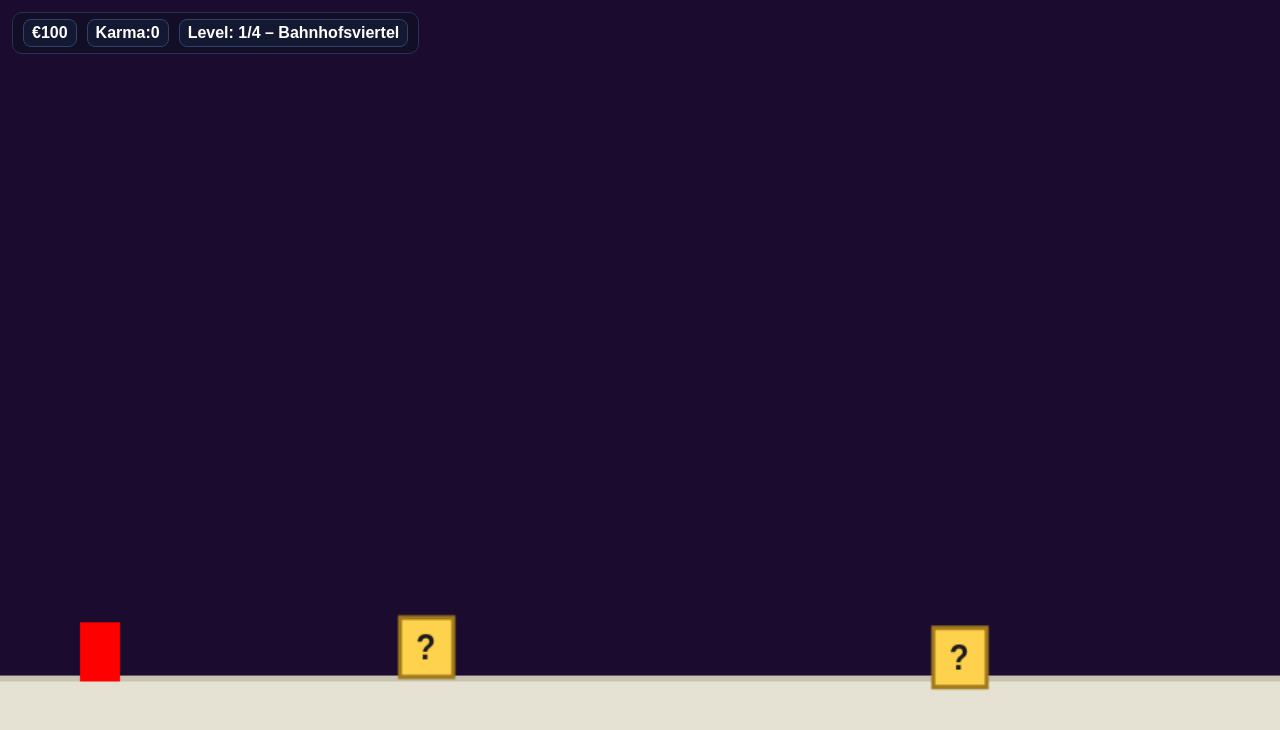
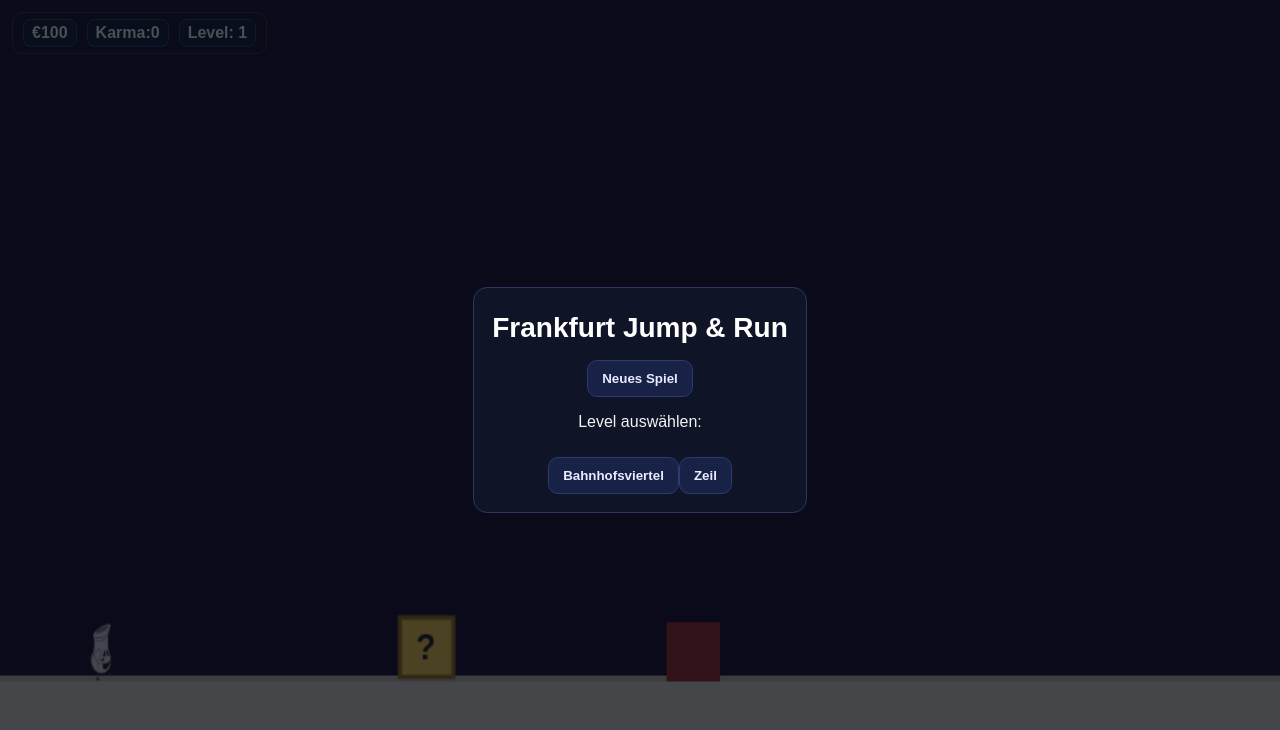
Before and after one commit to Tarikson594/069, a plain HTML site: page index.html in a window 1280 px wide. Drawn offline with Linux system fonts and the light colour scheme.

Commit message:
Add files via upload
Schwierigkeit erhöht, mehr variablen

```diff
--- a/index.html
+++ b/index.html
@@ -3,7 +3,7 @@
 <head>
   <meta charset="utf-8" />
   <meta name="viewport" content="width=device-width, initial-scale=1, maximum-scale=1, user-scalable=no, viewport-fit=cover" />
-  <title>Frankfurt Jump & Run – Iteration 6.1 (Level-Hintergründe)</title>
+  <title>Frankfurt Jump & Run – Iteration 6.3 (Hindernisse, Animation, Minispiele, Menü)</title>
   <style>
     body,html{margin:0;padding:0;height:100%;background:#0b0d14;color:#fff;font-family:sans-serif}
     canvas{display:block;width:100%;height:100%;}
@@ -36,6 +36,14 @@
     <div class="content" id="dlgText"></div>
     <div class="choices" id="dlgChoices"></div>
   </div>
+  <div id="menuOL" class="overlay" style="display:flex">
+    <div class="panel">
+      <h1>Frankfurt Jump & Run</h1>
+      <button class="btn" id="btnNew">Neues Spiel</button>
+      <p>Level auswählen:</p>
+      <div id="levelSelect"></div>
+    </div>
+  </div>
   <div id="endOL" class="overlay">
     <div class="panel">
       <h1 id="endTitle">Level geschafft 🎉</h1>
@@ -55,6 +63,7 @@
   const dialog=document.getElementById('dialog');
   const dlgText=document.getElementById('dlgText');
   const dlgChoices=document.getElementById('dlgChoices');
+  const menuOL=document.getElementById('menuOL');
   const endOL=document.getElementById('endOL');
   const endTitle=document.getElementById('endTitle');
   const endSummary=document.getElementById('endSummary');
@@ -64,7 +73,10 @@
 
   btnRestart.onclick=()=>location.reload();
 
-  const player={x:60,y:0,w:30,h:40,vx:0,vy:0,onGround:false,money:100,karma:0};
+  const sprite1=new Image();sprite1.src='img/sprite1.png';
+  const sprite2=new Image();sprite2.src='img/sprite2.png';
+
+  const player={x:60,y:0,w:30,h:40,vx:0,vy:0,onGround:false,money:100,karma:0,frame:0,frameTime:0};
   let cameraX=0;
   let gameEnded=false;
   let startTime=Date.now();
@@ -72,98 +84,88 @@
 
   const levels=[
     {name:'Bahnhofsviertel',bg:'#1b0c2f',plats:[{x:0,y:460,w:1200,h:120},{x:1300,y:460,w:900,h:120}],
-     triggers:[
-       {id:'beggar',x:300,text:'„4 € nach Gießen… ehrlich!“',choices:[{label:'4 € geben',fn:()=>{money(-4);karma(+1);}},{label:'Ablehnen',fn:()=>karma(-1)}]},
-       {id:'dealer',x:700,text:'Dealer: „Willst du was kaufen? (20 €)“',choices:[{label:'Kaufen',fn:()=>{money(-20);karma(-2);}},{label:'Nein danke',fn:()=>{}}]},
-       {id:'taxi',x:1100,text:'Taxifahrer: „Kurzfahrt für 20 €?“',choices:[{label:'Einsteigen',fn:()=>money(-20)},{label:'Weiterlaufen',fn:()=>{}}]},
-       {id:'club',x:1500,text:'Club-Promoter: „Techno-Event, Eintritt 15 €“',choices:[{label:'Rein da',fn:()=>money(-15)},{label:'Ablehnen',fn:()=>{}}]}
-     ]},
+     triggers:[{id:'beggar',x:300,text:'„4 € nach Gießen… ehrlich!“',choices:[{label:'4 € geben',fn:()=>{money(-4);karma(+1);}},{label:'Ablehnen',fn:()=>karma(-1)}]}],
+     obstacles:[{x:500,y:420,w:40,h:40}]},
     {name:'Zeil',bg:'#cce7ff',plats:[{x:0,y:460,w:1200,h:120},{x:1300,y:460,w:900,h:120}],
-     triggers:[
-       {id:'shopping',x:350,text:'Kollege: „Shopping, nur ein Shirt für 50 €?“',choices:[{label:'Kaufen',fn:()=>money(-50)},{label:'Nein',fn:()=>{}}]},
-       {id:'flyer',x:700,text:'Flyer-Verteiler: „Bitte unterschreiben!“',choices:[{label:'Unterschreiben',fn:()=>karma(+1)},{label:'Ignorieren',fn:()=>karma(-1)}]},
-       {id:'musician',x:1100,text:'Straßenmusiker: „Spende 2 €?“',choices:[{label:'Spenden',fn:()=>money(-2)},{label:'Vorbeigehen',fn:()=>{}}]},
-       {id:'handy',x:1500,text:'Handyshop: „Neues Handy für 400 €?“',choices:[{label:'Kaufen (Game Over)',fn:()=>{money(-400);endGame(true);}},{label:'Nein',fn:()=>{}}]}
-     ]},
-    {name:'Bornheim',bg:'#d9f0c7',plats:[{x:0,y:460,w:1200,h:120},{x:1300,y:460,w:900,h:120}],
-     triggers:[
-       {id:'aepler',x:350,text:'Nachbar: „Komm auf einen Äppler (5 €)“',choices:[{label:'Ja',fn:()=>money(-5)},{label:'Nein',fn:()=>{}}]},
-       {id:'flohmarkt',x:700,text:'Flohmarkt: „Schallplatte für 10 €?“',choices:[{label:'Kaufen',fn:()=>money(-10)},{label:'Weitergehen',fn:()=>{}}]},
-       {id:'hund',x:1100,text:'Hundebesitzer: „Kannst du auf Bello aufpassen?“',choices:[{label:'Ja',fn:()=>karma(+1)},{label:'Nein',fn:()=>karma(-1)}]},
-       {id:'kneipe',x:1500,text:'Kneipenwirt: „Happy Hour! (8 €)“',choices:[{label:'Mitmachen',fn:()=>money(-8)},{label:'Weiter',fn:()=>{}}]}
-     ]},
-    {name:'Mainufer',bg:'#99d9f2',plats:[{x:0,y:460,w:1200,h:120},{x:1300,y:460,w:900,h:120}],
-     triggers:[
-       {id:'jogger',x:350,text:'Jogger: „Spende für den Laufverein?“',choices:[{label:'Spenden 5 €',fn:()=>{money(-5);karma(+1)}},{label:'Nein',fn:()=>{}}]},
-       {id:'biergarten',x:700,text:'Biergarten: „Radler 8 €?“',choices:[{label:'Ja',fn:()=>money(-8)},{label:'Nein',fn:()=>{}}]},
-       {id:'strassenfest',x:1100,text:'Straßenfest: „Eintritt 10 €“',choices:[{label:'Mitmachen',fn:()=>{money(-10);karma(+1)}},{label:'Nein',fn:()=>{}}]},
-       {id:'tourist',x:1500,text:'Touristen: „Kannst du ein Foto machen?“',choices:[{label:'Ja',fn:()=>karma(+1)},{label:'Ignorieren',fn:()=>karma(-1)}]}
-     ]}
+     triggers:[{id:'musician',x:700,text:'Straßenmusiker: Quicktime Event! SPACE drücken',minigame:'musician'}],
+     obstacles:[{x:600,y:420,w:60,h:40}]}
   ];
-
-  function loadLevel(i){
-    currentLevel=i;gameEnded=false;cameraX=0;
-    player.x=60;player.y=world.groundY-56;player.vx=0;player.vy=0;
-    fired.clear();
-    hudLevel.textContent='Level: '+(i+1)+'/'+levels.length+' – '+levels[i].name;
-  }
 
   const world={width:2200,height:canvas.height,groundY:460};
   const fired=new Set();
   let dialogOpen=false;
+  let minigame=null;let minigameProgress=0;let minigameEnd=0;
 
-  function openDialog(tr){dialogOpen=true;dialog.style.display='block';dlgText.textContent=tr.text;dlgChoices.innerHTML='';tr.choices.forEach(ch=>{const b=document.createElement('button');b.textContent=ch.label;b.onclick=()=>{ch.fn();fired.add(tr.id);closeDialog();};dlgChoices.appendChild(b);});}
+  function openDialog(tr){
+    if(tr.minigame){startMinigame(tr.minigame);fired.add(tr.id);return;}
+    dialogOpen=true;dialog.style.display='block';dlgText.textContent=tr.text;dlgChoices.innerHTML='';
+    tr.choices.forEach(ch=>{const b=document.createElement('button');b.textContent=ch.label;b.onclick=()=>{ch.fn();fired.add(tr.id);closeDialog();};dlgChoices.appendChild(b);});
+  }
   function closeDialog(){dialog.style.display='none';dialogOpen=false;}
 
+  function startMinigame(type){
+    if(type==='musician'){
+      minigame='musician';minigameProgress=0;minigameEnd=Date.now()+3000;
+    }
+  }
+
   const GRAVITY=1800,MOVE=260,JUMP=-620;const keys=new Set();
-  addEventListener('keydown',e=>{keys.add(e.key.toLowerCase());});
+  addEventListener('keydown',e=>{
+    keys.add(e.key.toLowerCase());
+    if(minigame==='musician'&&e.key.toLowerCase()===' '){minigameProgress++;}
+  });
   addEventListener('keyup',e=>keys.delete(e.key.toLowerCase()));
 
   function aabb(a,b){return a.x<b.x+b.w&&a.x+a.w>b.x&&a.y<b.y+b.h&&a.y+a.h>b.y;}
   function money(d){player.money=Math.max(0,player.money+d);hudMoney.textContent='€'+player.money;}
   function karma(d){player.karma+=d;hudKarma.textContent='Karma:'+player.karma;}
 
-  function endGame(force){
-    if(force){endTitle.textContent='Game Over';btnNext.style.display='none';endOL.style.display='flex';}
-  }
-
   function update(dt,t){
     if(gameEnded)return;
+    if(minigame){
+      if(Date.now()>minigameEnd){
+        if(minigameProgress>=3){karma(+2);}else{money(-5);}
+        minigame=null;
+      }
+      return;
+    }
     let move=0;if(keys.has('a')||keys.has('arrowleft'))move-=1;if(keys.has('d')||keys.has('arrowright'))move+=1;player.vx=move*MOVE;
     const jump=keys.has(' ')||keys.has('w')||keys.has('arrowup');if(jump&&player.onGround){player.vy=JUMP;player.onGround=false;}
     player.vy+=GRAVITY*dt;player.x+=player.vx*dt;player.y+=player.vy*dt;
 
     player.onGround=false;for(const p of levels[currentLevel].plats){if(aabb(player,p)){const prevY=player.y-player.vy*dt;if(prevY+player.h<=p.y+4){player.y=p.y-player.h;player.vy=0;player.onGround=true;}else{if(player.x+player.w/2<p.x+p.w/2)player.x=p.x-player.w;else player.x=p.x+p.w;player.vx=0;}}}
+    for(const ob of levels[currentLevel].obstacles){if(aabb(player,ob)){money(-5);player.x-=20;}}
 
     player.x=Math.max(0,Math.min(world.width-player.w,player.x));
     const lead=120*Math.sign(player.vx);const targetCam=Math.max(0,Math.min(world.width-canvas.width,player.x-canvas.width/2+lead));cameraX+=(targetCam-cameraX)*0.12;
 
     if(!dialogOpen){for(const tr of levels[currentLevel].triggers){if(fired.has(tr.id))continue;const bx=tr.x,by=world.groundY-40;if(aabb(player,{x:bx,y:by,w:40,h:40})){openDialog(tr);break;}}}
-    if(player.x>world.width-80&&!gameEnded){
-      gameEnded=true;
-      const timeTaken=Math.round((Date.now()-startTime)/1000);
-      const score=player.money+(player.karma*10)-timeTaken;
-      endSummary.textContent=`Geld: €${player.money} · Karma ${player.karma} · Zeit ${timeTaken}s · Score ${score}`;
-      let scores=JSON.parse(localStorage.getItem('scores')||'[]');
-      scores.push({money:player.money,karma:player.karma,time:timeTaken,score:score,level:levels[currentLevel].name});
-      if(scores.length>10) scores=scores.slice(-10);
-      scores.sort((a,b)=>b.score-a.score);
-      localStorage.setItem('scores',JSON.stringify(scores));
-      highscores.innerHTML=scores.map(s=>`<li>${s.level}: €${s.money} · Karma ${s.karma} · ${s.time}s · Score ${s.score}</li>`).join('');
-      if(currentLevel<levels.length-1){endTitle.textContent='Level geschafft 🎉';btnNext.style.display='inline-block';btnNext.onclick=()=>{endOL.style.display='none';loadLevel(currentLevel+1);};}else{endTitle.textContent='Alle Levels geschafft 🎉';btnNext.style.display='none';}
-      endOL.style.display='flex';
-    }
+    if(player.x>world.width-80&&!gameEnded){endLevel();}
+
+    if(move!==0){player.frameTime+=dt;if(player.frameTime>0.2){player.frame=(player.frame+1)%2;player.frameTime=0;}}else{player.frame=0;}
+  }
+
+  function endLevel(){
+    gameEnded=true;const timeTaken=Math.round((Date.now()-startTime)/1000);
+    const score=player.money+(player.karma*10)-timeTaken;
+    endSummary.textContent=`Geld: €${player.money} · Karma ${player.karma} · Zeit ${timeTaken}s · Score ${score}`;
+    endOL.style.display='flex';
   }
 
   function drawPlatforms(){for(const p of levels[currentLevel].plats){ctx.fillStyle='#e6e2d3';ctx.fillRect(p.x-cameraX,p.y,p.w,p.h);ctx.fillStyle='#c9c3b1';ctx.fillRect(p.x-cameraX,p.y-4,p.w,4);}}
-  function drawPlayer(){ctx.fillStyle='red';ctx.fillRect(player.x-cameraX,player.y,player.w,player.h);}
+  function drawObstacles(){for(const ob of levels[currentLevel].obstacles){ctx.fillStyle='brown';ctx.fillRect(ob.x-cameraX,ob.y,ob.w,ob.h);}}
+  function drawPlayer(){const img=(player.frame===0?sprite1:sprite2);ctx.drawImage(img,player.x-cameraX,player.y,player.w,player.h);}
   function drawEventBlocks(t){for(const tr of levels[currentLevel].triggers){if(fired.has(tr.id))continue;const bx=tr.x-cameraX,by=world.groundY-40;const bob=Math.sin(t/420+tr.x)*4;ctx.fillStyle='#ffd24d';ctx.strokeStyle='#a07a1b';ctx.lineWidth=3;ctx.fillRect(bx,by+bob,40,40);ctx.strokeRect(bx,by+bob,40,40);ctx.fillStyle='#1b1b1b';ctx.font='bold 24px sans-serif';ctx.fillText('?',bx+12,by+28+bob);}}
 
-  function render(ts){ctx.clearRect(0,0,canvas.width,canvas.height);ctx.fillStyle=levels[currentLevel].bg;ctx.fillRect(0,0,canvas.width,canvas.height);drawPlatforms();drawEventBlocks(ts||0);drawPlayer();}
+  function render(ts){ctx.clearRect(0,0,canvas.width,canvas.height);ctx.fillStyle=levels[currentLevel].bg;ctx.fillRect(0,0,canvas.width,canvas.height);drawPlatforms();drawObstacles();drawEventBlocks(ts||0);drawPlayer();if(minigame==='musician'){ctx.fillStyle='white';ctx.fillText('Drücke SPACE schnell! '+minigameProgress+'/3',canvas.width/2-80,50);}}
 
   let last=0;function loop(ts){const dt=Math.min(0.033,(ts-last)/1000||0.016);last=ts;update(dt,ts);render(ts);requestAnimationFrame(loop);}requestAnimationFrame(loop);
 
-  loadLevel(0);
+  function loadLevel(i){currentLevel=i;gameEnded=false;cameraX=0;player.x=60;player.y=world.groundY-56;player.vx=0;player.vy=0;fired.clear();hudLevel.textContent='Level: '+(i+1)+' – '+levels[i].name;endOL.style.display='none';}
+
+  document.getElementById('btnNew').onclick=()=>{menuOL.style.display='none';loadLevel(0);};
+  const levelSelect=document.getElementById('levelSelect');levels.forEach((lvl,i)=>{const b=document.createElement('button');b.textContent=lvl.name;b.className='btn';b.onclick=()=>{menuOL.style.display='none';loadLevel(i);};levelSelect.appendChild(b);});
+
 })();
 </script>
 </body>
```
